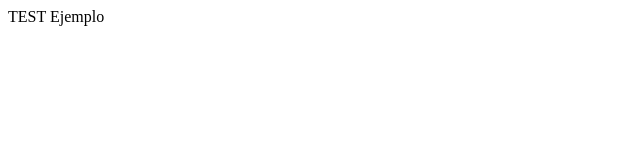
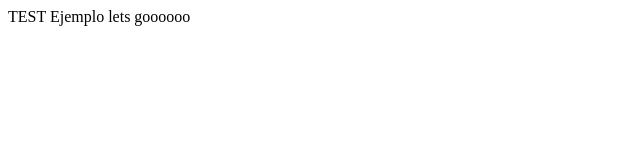
Before and after one commit to Gondiemorales/Gondiemorales.github.io, a plain HTML site: page index.html in a window 1280 px wide. Shown: the whole page, without its empty margins (0-640 px from the left). Drawn offline with Linux system fonts and the light colour scheme.

Commit message:
Initial commit

```diff
--- a/index.html
+++ b/index.html
@@ -1,5 +1,5 @@
 <!doctype>
 <html>
 <head>TEST</head>
-<body>Ejemplo</body>
+<body>Ejemplo lets goooooo</body>
 </html>
```
